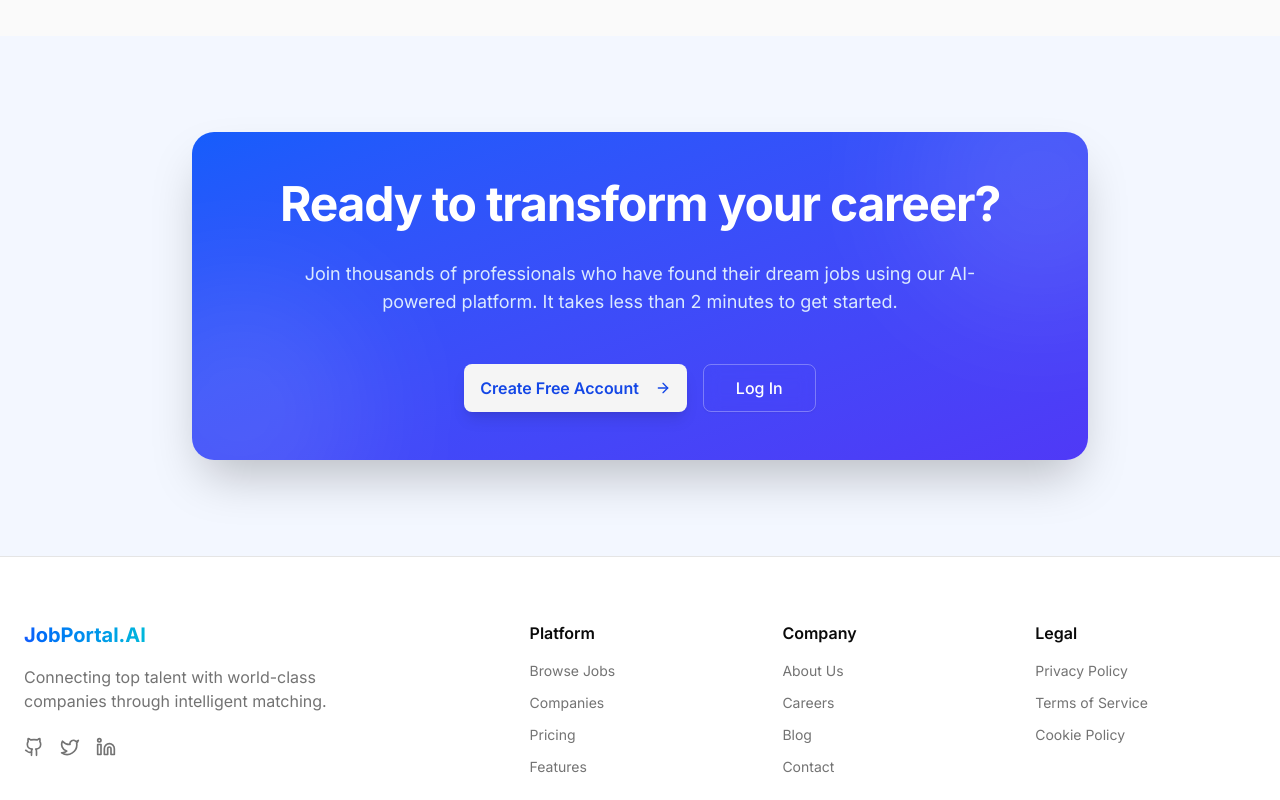
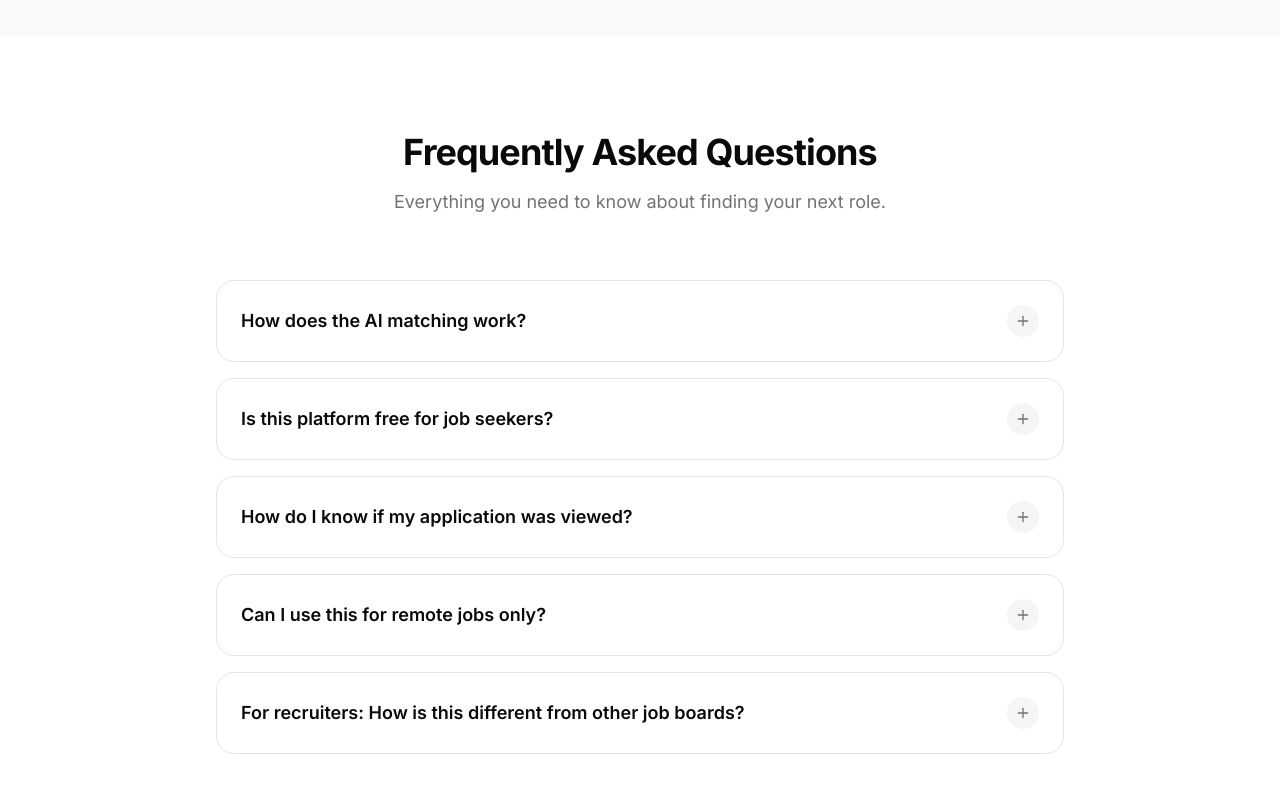
Before and after one commit to tienv1per/hiring-platform, a Next.js app in the folder frontend/: page / in a window 1280 px wide. Shown: the part 1600-2400 px from the top of the page. Built offline with nearby package versions, Linux system fonts and the light colour scheme; no server answers.

Commit message:
feat: Add an interactive FAQ section to the landing page and enhance CTA buttons with framer-motion hover and tap animations.

```diff
--- a/frontend/src/app/page.tsx
+++ b/frontend/src/app/page.tsx
@@ -1,5 +1,6 @@
 import { Hero } from "@/components/landing/Hero";
 import { Features } from "@/components/landing/Features";
+import { FAQ } from "@/components/landing/FAQ";
 import { CTA } from "@/components/landing/CTA";
 import { Footer } from "@/components/landing/Footer";
 
@@ -9,6 +10,7 @@ export default function HomePage() {
       <main className="flex-1">
         <Hero />
         <Features />
+        <FAQ />
         <CTA />
       </main>
       <Footer />
--- a/frontend/src/components/landing/CTA.tsx
+++ b/frontend/src/components/landing/CTA.tsx
@@ -43,18 +43,23 @@ export function CTA() {
             viewport={{ once: true }}
             transition={{ duration: 0.5, delay: 0.2 }}
           >
+            <motion.div whileHover={{ scale: 1.05 }} whileTap={{ scale: 0.95 }}>
               <Link href="/register">
                 <Button size="lg" variant="secondary" className="h-12 px-8 text-base w-full sm:w-auto text-blue-700 hover:text-blue-800 font-semibold shadow-lg">
                   Create Free Account
                   <ArrowRight className="ml-2 h-4 w-4" />
                 </Button>
               </Link>
+            </motion.div>
+
+            <motion.div whileHover={{ scale: 1.05 }} whileTap={{ scale: 0.95 }}>
               <Link href="/login">
                 <Button size="lg" variant="outline" className="h-12 px-8 text-base w-full sm:w-auto bg-transparent text-white border-white/30 hover:bg-white/10 hover:text-white backdrop-blur-sm">
                   Log In
                 </Button>
               </Link>
             </motion.div>
+          </motion.div>
         </div>
       </div>
     </section>
--- /dev/null
+++ b/frontend/src/components/landing/FAQ.tsx
@@ -0,0 +1,101 @@
+"use client";
+
+import { useState } from "react";
+import { motion, AnimatePresence } from "framer-motion";
+import { Plus, Minus } from "lucide-react";
+import { clsx } from "clsx";
+
+const faqs = [
+  {
+    question: "How does the AI matching work?",
+    answer: "Our advanced AI analyzes your profile, skills, and experience against millions of data points to find jobs where you're most likely to succeed. It goes beyond simple keyword matching to understand the context of your career path."
+  },
+  {
+    question: "Is this platform free for job seekers?",
+    answer: "Yes! Creating a profile, browsing jobs, and applying to opportunities is completely free for candidates. We believe talent shouldn't have a price tag."
+  },
+  {
+    question: "How do I know if my application was viewed?",
+    answer: "We provide real-time tracking for all your applications. You'll get notified when a recruiter views your profile, shortlists you, or wants to schedule an interview."
+  },
+  {
+    question: "Can I use this for remote jobs only?",
+    answer: "Absolutely. You can filter for 'Remote', 'Hybrid', or 'On-site' roles. We have a vast network of companies hiring for remote-first positions globally."
+  },
+  {
+    question: "For recruiters: How is this different from other job boards?",
+    answer: "We don't just give you a pile of resumes. Our AI pre-screens candidates and ranks them by relevance, saving you hours of screening time. Plus, you only pay for successful matches."
+  }
+];
+
+export function FAQ() {
+  const [openIndex, setOpenIndex] = useState<number | null>(null);
+
+  return (
+    <section className="py-24 bg-background">
+      <div className="container px-4 md:px-6 mx-auto max-w-4xl">
+        <div className="text-center mb-16">
+          <motion.h2
+            className="text-3xl font-bold tracking-tight sm:text-4xl mb-4"
+            initial={{ opacity: 0, y: 20 }}
+            whileInView={{ opacity: 1, y: 0 }}
+            viewport={{ once: true }}
+            transition={{ duration: 0.5 }}
+          >
+            Frequently Asked Questions
+          </motion.h2>
+          <motion.p
+            className="text-muted-foreground text-lg"
+            initial={{ opacity: 0, y: 20 }}
+            whileInView={{ opacity: 1, y: 0 }}
+            viewport={{ once: true }}
+            transition={{ duration: 0.5, delay: 0.1 }}
+          >
+            Everything you need to know about finding your next role.
+          </motion.p>
+        </div>
+
+        <div className="space-y-4">
+          {faqs.map((faq, index) => (
+            <motion.div
+              key={index}
+              className="border rounded-2xl overflow-hidden bg-card"
+              initial={{ opacity: 0, y: 20 }}
+              whileInView={{ opacity: 1, y: 0 }}
+              viewport={{ once: true }}
+              transition={{ duration: 0.5, delay: index * 0.1 }}
+            >
+              <button
+                onClick={() => setOpenIndex(openIndex === index ? null : index)}
+                className="flex items-center justify-between w-full p-6 text-left"
+              >
+                <span className="font-semibold text-lg">{faq.question}</span>
+                <span className={clsx(
+                  "p-2 rounded-full transition-colors duration-200",
+                  openIndex === index ? "bg-primary/10 text-primary" : "bg-muted text-muted-foreground"
+                )}>
+                  {openIndex === index ? <Minus className="w-4 h-4" /> : <Plus className="w-4 h-4" />}
+                </span>
+              </button>
+
+              <AnimatePresence>
+                {openIndex === index && (
+                  <motion.div
+                    initial={{ height: 0, opacity: 0 }}
+                    animate={{ height: "auto", opacity: 1 }}
+                    exit={{ height: 0, opacity: 0 }}
+                    transition={{ duration: 0.3, ease: "easeInOut" }}
+                  >
+                    <div className="px-6 pb-6 text-muted-foreground leading-relaxed border-t border-border/50 pt-4">
+                      {faq.answer}
+                    </div>
+                  </motion.div>
+                )}
+              </AnimatePresence>
+            </motion.div>
+          ))}
+        </div>
+      </div>
+    </section>
+  );
+}
--- a/frontend/src/components/landing/Hero.tsx
+++ b/frontend/src/components/landing/Hero.tsx
@@ -61,17 +61,22 @@ export function Hero() {
             animate={{ opacity: 1, y: 0 }}
             transition={{ duration: 0.5, delay: 0.3 }}
           >
+            <motion.div whileHover={{ scale: 1.05 }} whileTap={{ scale: 0.95 }}>
               <Link href="/register">
                 <Button size="lg" className="h-12 px-8 text-base w-full sm:w-auto shadow-lg shadow-blue-500/20 hover:shadow-blue-500/30 transition-shadow">
                   Get Started Free
                   <ArrowRight className="ml-2 h-4 w-4" />
                 </Button>
               </Link>
+            </motion.div>
+
+            <motion.div whileHover={{ scale: 1.05 }} whileTap={{ scale: 0.95 }}>
               <Link href="/login">
-              <Button size="lg" variant="outline" className="h-12 px-8 text-base w-full sm:w-auto bg-background/50 backdrop-blur-sm">
+                <Button size="lg" variant="outline" className="h-12 px-8 text-base w-full sm:w-auto bg-background/50 backdrop-blur-sm hover:bg-background/80">
                   Sign In
                 </Button>
               </Link>
+            </motion.div>
           </motion.div>
 
           {/* Stats / Social Proof */}
```
Lines whose indentation alone changed are shown as unchanged.
